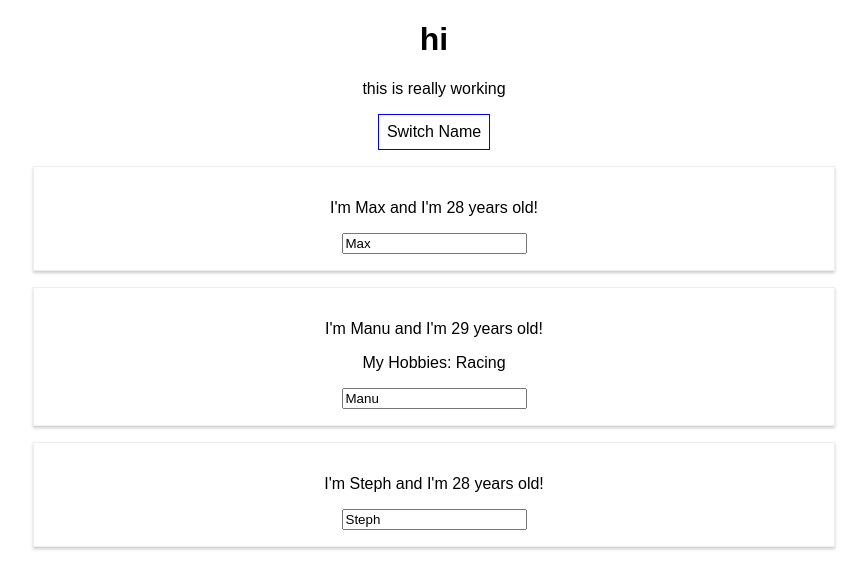
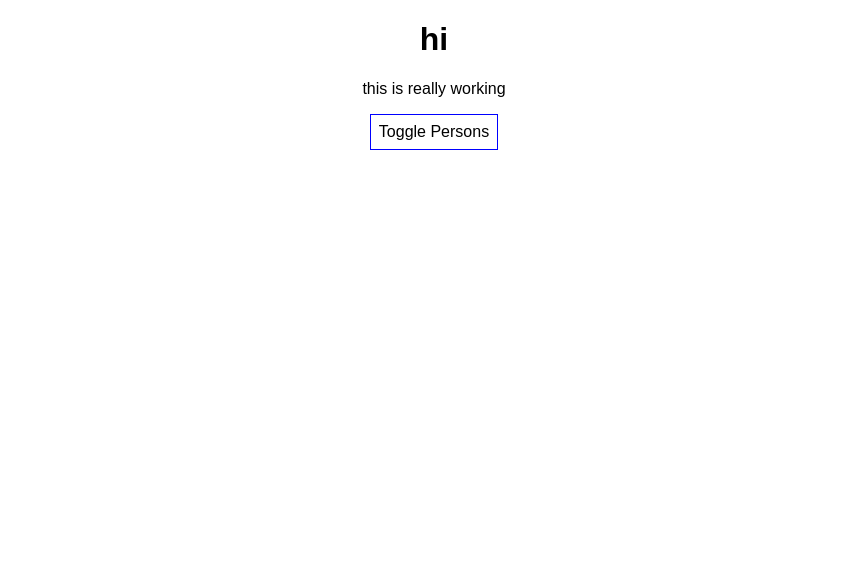
Before and after one commit to tasneemfarag/react-from-scratch, a React (Create React App) app in the folder react-complete-guide/: page / in a window 1280 px wide. Shown: the top 588 px of the page, without its empty margins (206-1073 px from the left). Built offline with nearby package versions, Linux system fonts and the light colour scheme.

Commit message:
render content conditionally

```diff
--- a/react-complete-guide/src/App.js
+++ b/react-complete-guide/src/App.js
@@ -5,28 +5,37 @@ import Person from './Person/Person';
 class App extends Component {
   state = {
     persons: [
-      {name: 'Max', age: 28},
-      {name: 'Manu', age: 29},
-      {name: 'Steph', age: 28}
+      { name: 'Max', age: 28 },
+      { name: 'Manu', age: 29 },
+      { name: 'Steph', age: 28 }
     ],
+    otherState: 'some other value',
+    showPersons: false
   }
 
   switchNameHandler = (newName) => {
     this.setState({
       persons: [
-      {name: newName, age: 28},
-      {name: 'Manu', age: 29},
-      {name: 'Steph', age: 27}
+        { name: newName, age: 28 },
+        { name: 'Manu', age: 29 },
+        { name: 'Steph', age: 27 }
       ]
     });
   }
   nameChangedHandler = (e) => {
     this.setState({
       persons: [
-        {name: 'Max', age: 28},
-        {name: e.target.value, age: 29},
-        {name: 'Steph', age: 26}
+        { name: 'Max', age: 28 },
+        { name: e.target.value, age: 29 },
+        { name: 'Steph', age: 26 }
       ]
+    });
+  }
+
+  togglePersonsHandler = () => {
+    const doesShow = this.state.showPersons;
+    this.setState({
+      showPersons: !doesShow
     });
   }
 
@@ -44,7 +53,10 @@ class App extends Component {
         <p>this is really working</p>
         <button
           style={style}
-        onClick={() => this.switchNameHandler('Maximilian!!')}>Switch Name</button>
+          onClick={this.togglePersonsHandler}>Toggle Persons</button>
+        {
+          this.state.showPersons ?
+          <div>
             <Person
               name={this.state.persons[0].name} age={this.state.persons[0].age} />
             <Person
@@ -54,6 +66,9 @@ class App extends Component {
               changed={this.nameChangedHandler}>My Hobbies: Racing </Person>
             <Person
               name={this.state.persons[2].name} age={this.state.persons[2].age} />
+          </div> : null
+        }
+
       </div>
     );
   }
```
Lines whose indentation alone changed are shown as unchanged.
